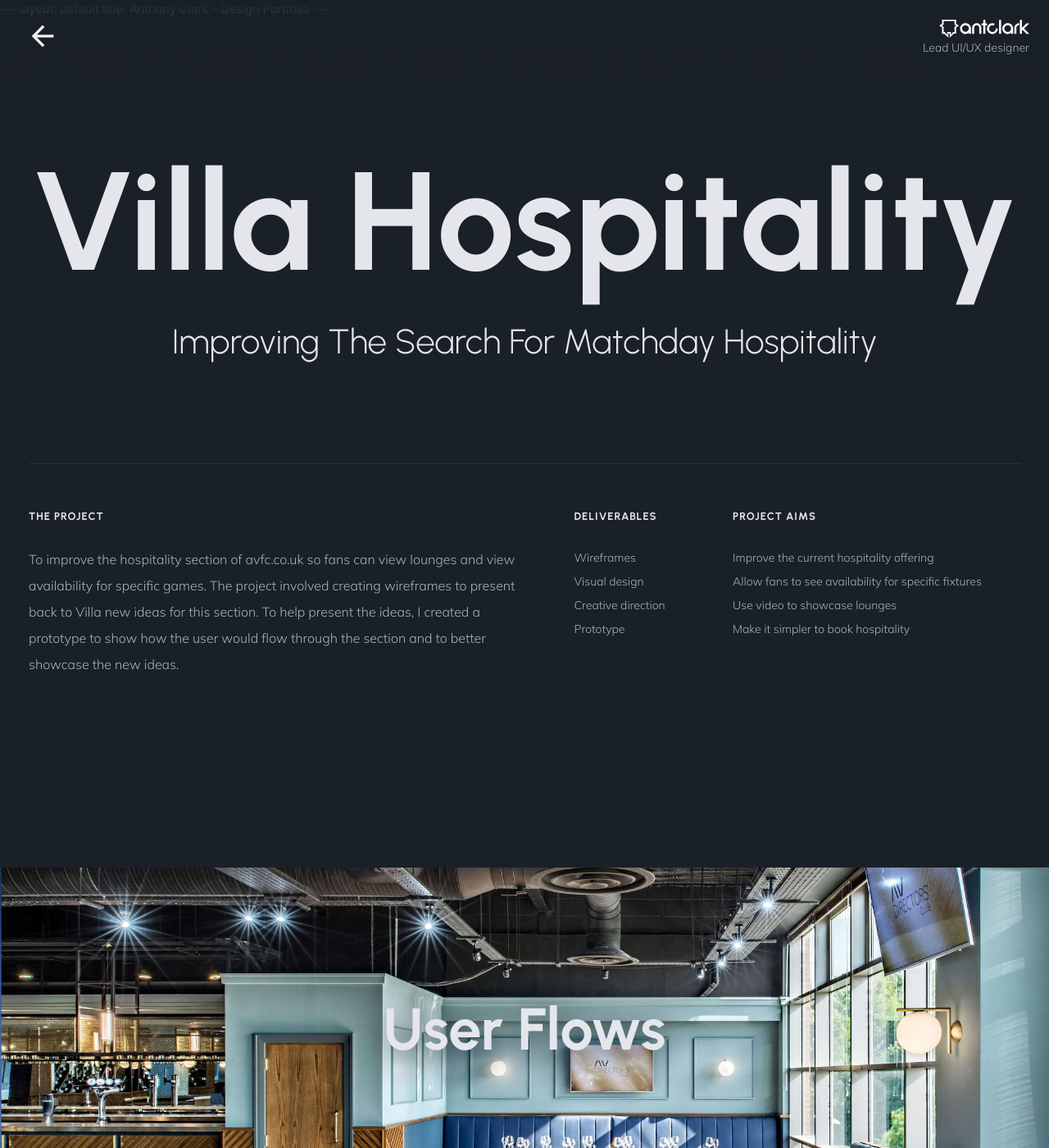
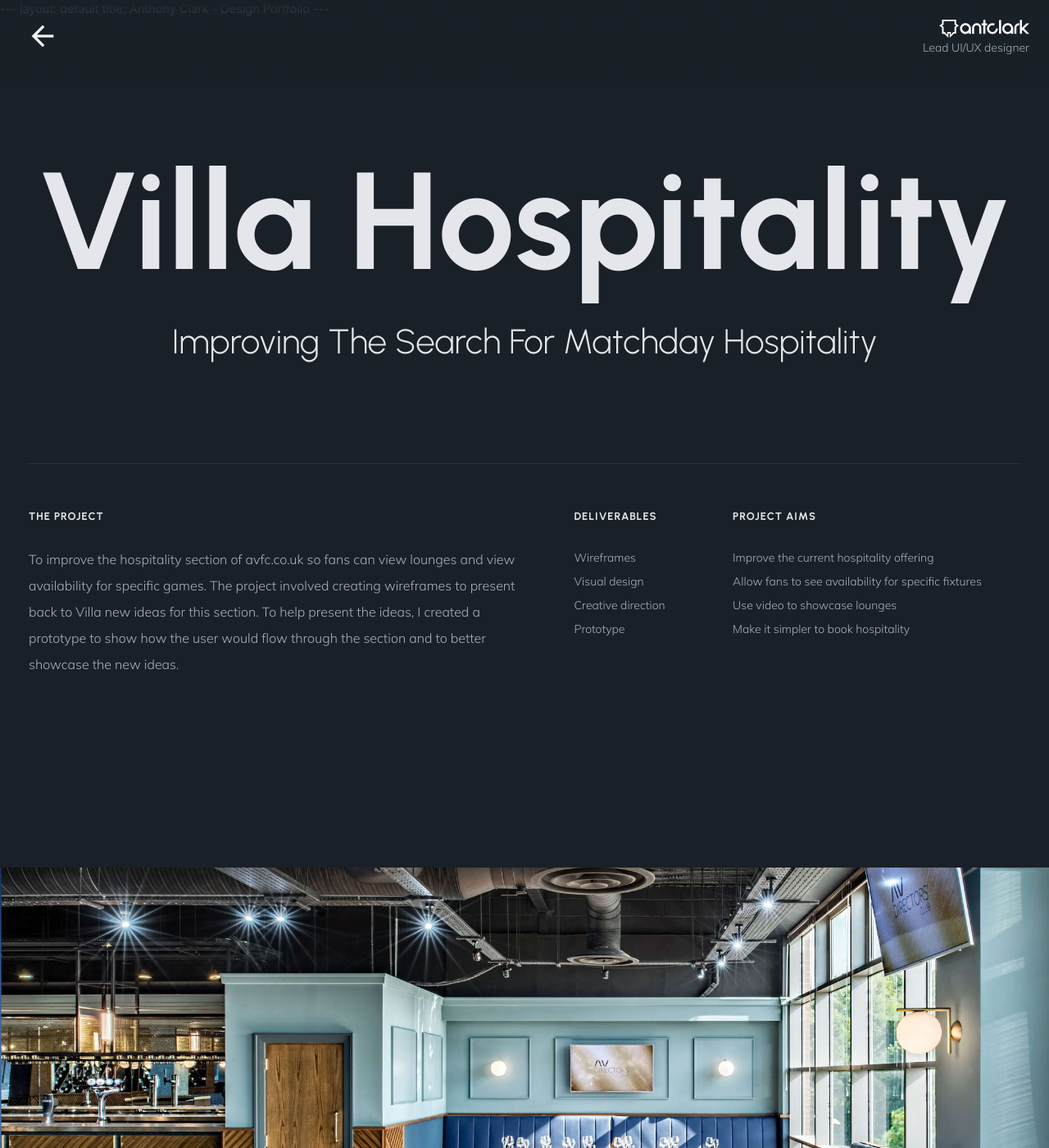
Before and after one commit to anthony-clark/AnthonyClark.github.io, a Jekyll site: the page aston-villa-hospitality.html, which Jekyll copies as it is, in a window 1280 px wide and 1400 px high. Shown: the whole window at 82% size. Built offline with Jekyll 4.4.1, drawn with Linux system fonts in a browser that asks for light colours; nearby versions of some CDN libraries.

Commit message:
font size tweaks

```diff
--- a/css/main.css
+++ b/css/main.css
@@ -222,7 +222,7 @@
     display: block;
 }
 h1 {
-    font-size: 170px;
+    font-size: 168px;
     line-height: 175px;
     font-family: 'Urbanist','Helvetica', 'Arial', 'Sans-Serif';
     margin: 40px 0 20px 0;
@@ -299,15 +299,18 @@
 height: 760px;
 clear: both;
 margin-top:200px;
+background-color: #0F131A;
 }
 .hero-image h2 {
-    font-size: 72px;
+    font-size: 136px;
+        line-height: 144px;
     color: #e4e6eb;
     display: grid;
     align-items: center;
     text-align: center;
-    height: 450px;
-    width: 100%;
+    height: 1080px;
+    margin: 0 auto;
+    width: 60%;
     text-shadow: 1px 6px 40px #1A202C;
 }
 .hero-image.playmaker{
@@ -329,7 +332,7 @@
     background-image: url("../images/avfc/avfc-hero.jpg");
 }
 .hero-image.playmaker-templates{
-    background-image: url("../images/playmaker/playermaker-template-hero-v2.jpg");
+    /*background-image: url("../images/playmaker/playermaker-template-hero-v2.jpg");*/
     background-position: 0% 30%;
 }
 #home-project-list{
@@ -618,7 +621,7 @@
     width: 45%;
 }
 .screenshot img, .screenshots-alt img{
-box-shadow: 10px 40px 60px rgb(0, 0, 0, 0.2);
+/*box-shadow: 10px 40px 60px rgb(0, 0, 0, 0.2);*/
 border-radius: 8px;
 }
 .screenshot img.no-shadow, .screenshots-alt img.no-shadow{
@@ -729,7 +732,7 @@
         bottom: 0;;
     }
     .responsive-views{
-        background-color:#0F131A ;
+        background-color: #0F131A;
         padding: 1px 0 160px 0;
         clear: both;
         margin-top: 160px;
@@ -745,7 +748,7 @@
     margin:0 0 56px 0;
 }
     .responsive-views img{
-        margin-top:-32px;
+        margin-top:40px;
     }
     #client-list{
         display: grid;
```
